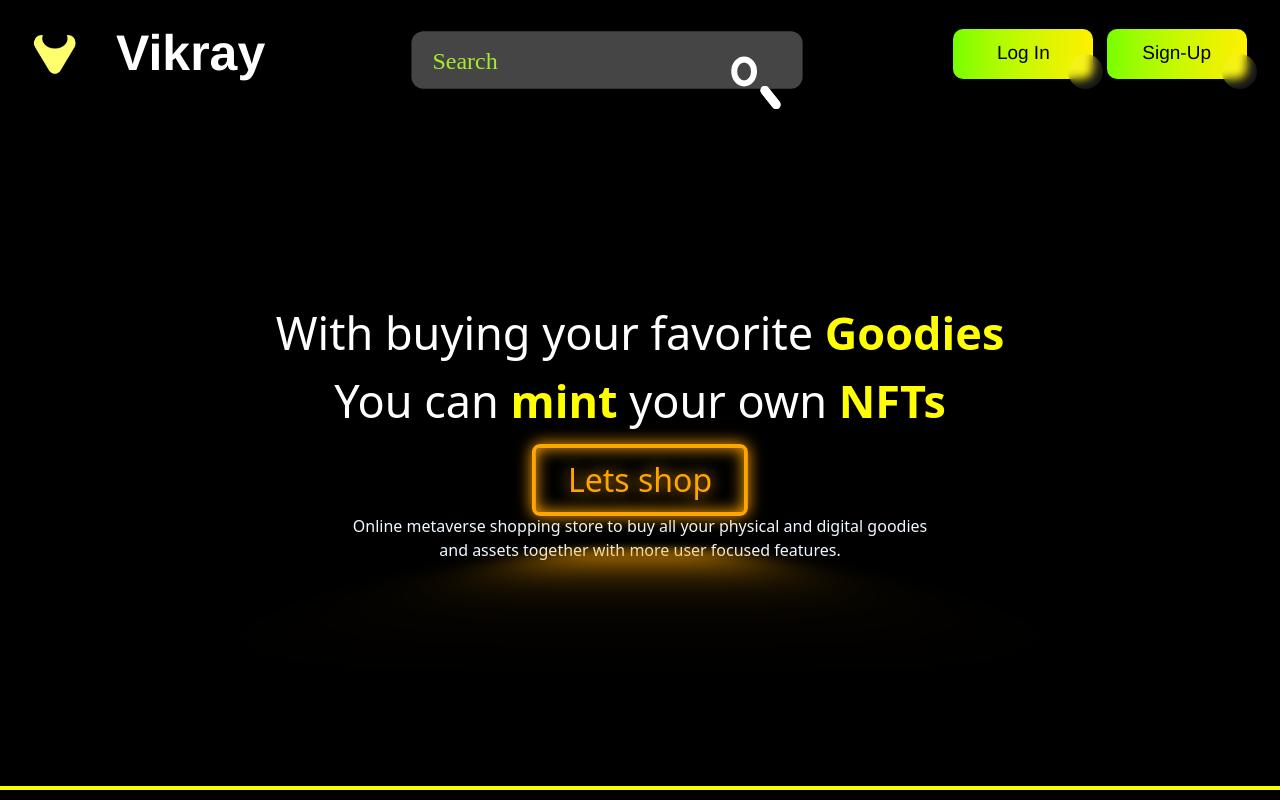
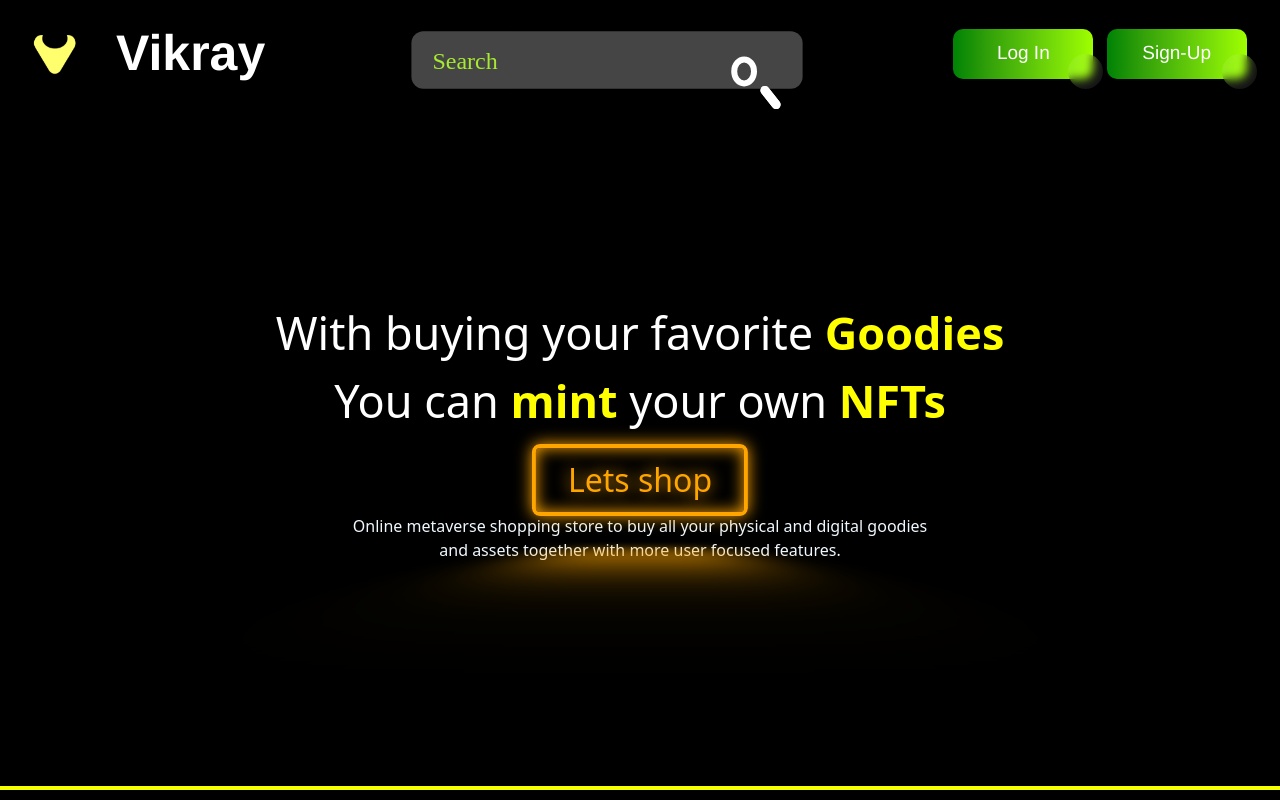
Before and after one commit to Nemesis-imgcup/vikray-frontend, a React (Create React App) app: page / in a window 1280 px wide. Shown: the top 800 px of the page. Built offline with nearby package versions, Linux system fonts and the light colour scheme.

Commit message:
button color fix

```diff
--- a/src/components/common/buttons/button.css
+++ b/src/components/common/buttons/button.css
@@ -7,7 +7,7 @@
     background: transparent;
     border: none;
     position: relative;
-    color: #000000;
+    color: #ffffff;
     cursor: pointer;
     z-index: 1;
     padding: 10px 20px;
@@ -34,7 +34,7 @@
     transform: translate(0%, 0%);
     width: 100%;
     height: 100%;
-    background-image: linear-gradient(to right, #77ff00, #a4fc00, #c7f900, #e5f400, #fff000);
+    background-image: linear-gradient(to right, #008205, #32a009, #56bf0a, #7adf08, #9fff00);
     border-radius: 10px;
   }
 
```
